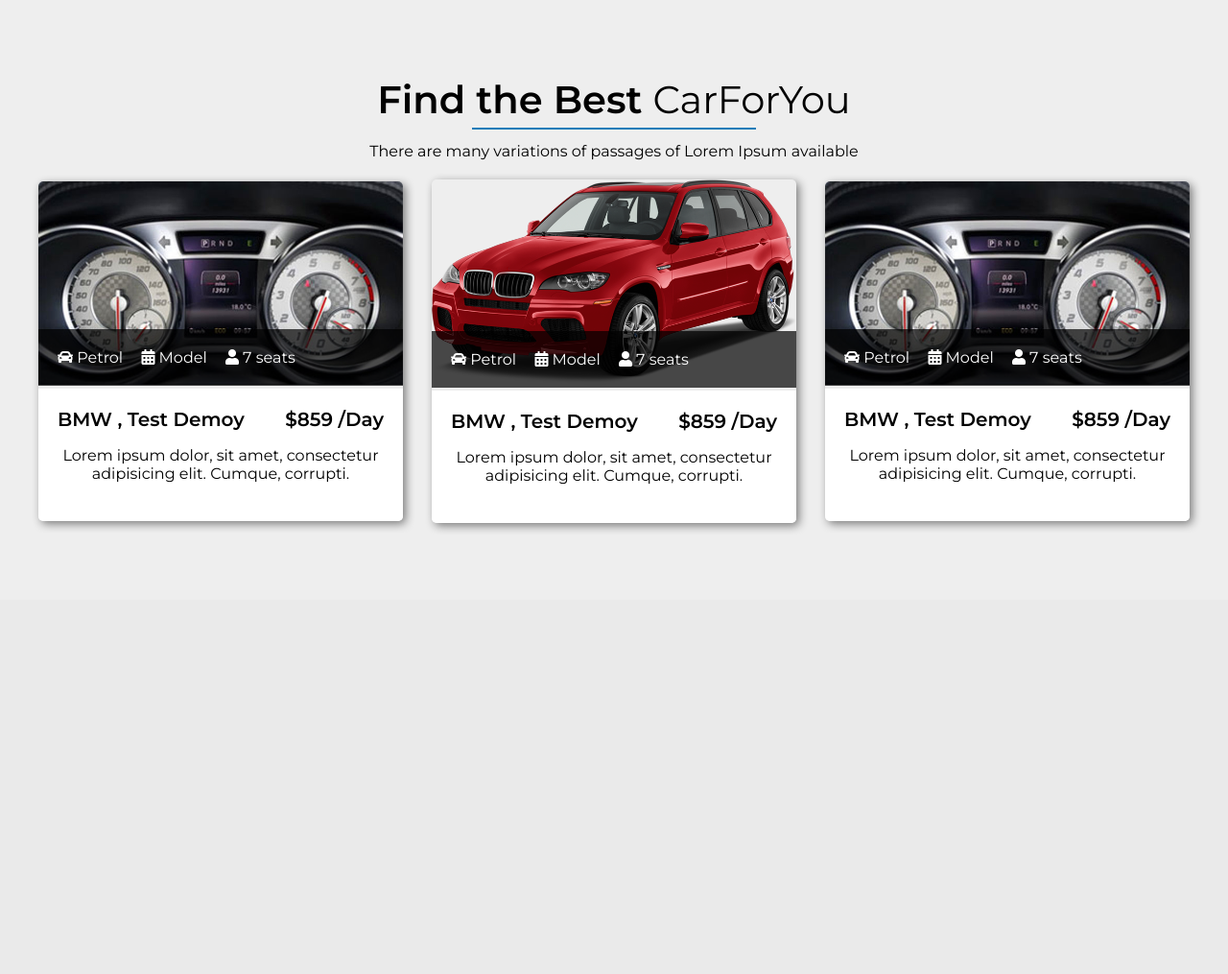
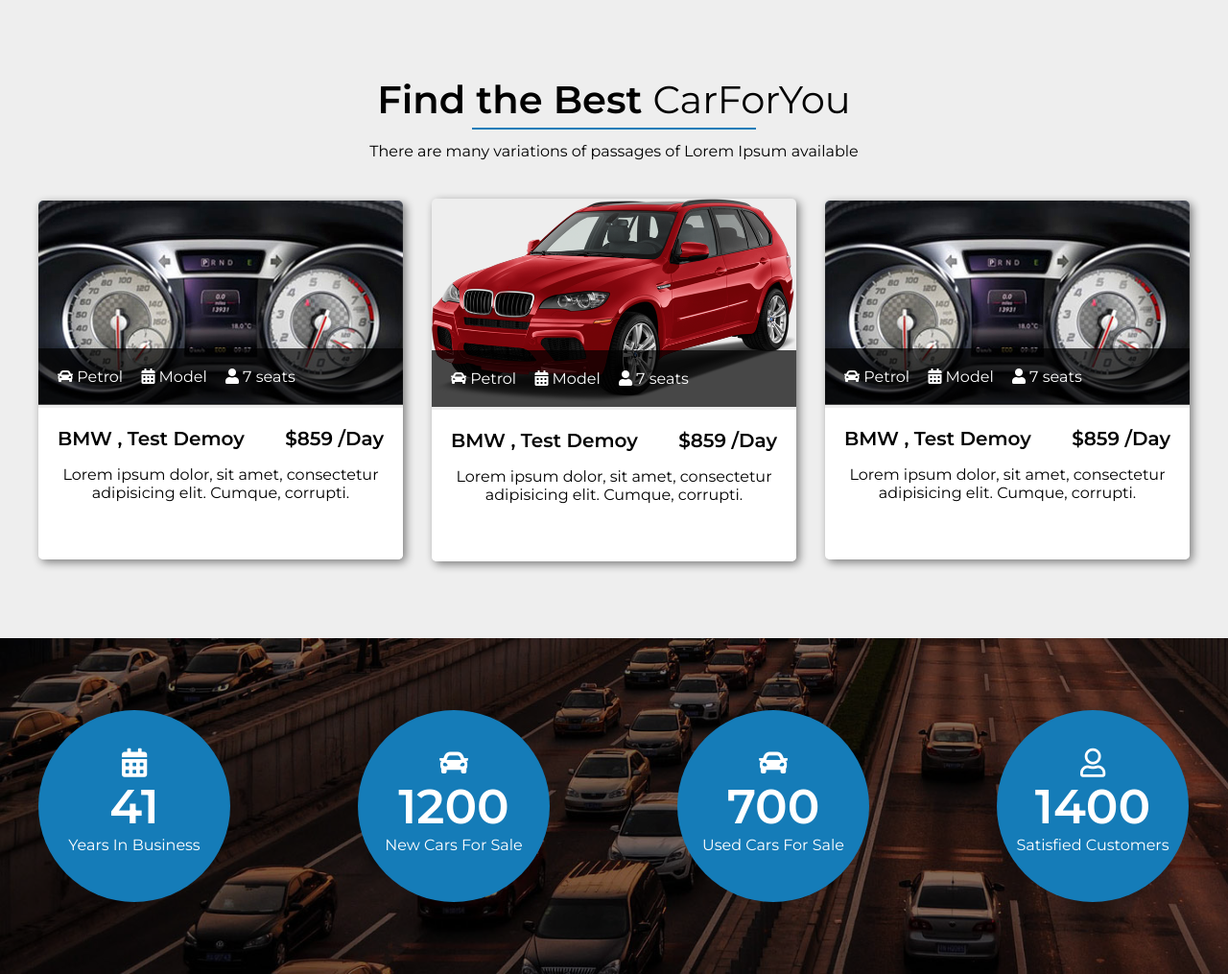
Before and after one commit to ashiqueabdullah/Car-rental-portal, a PHP site: page / in a window 1280 px wide. Shown: the part 762-1777 px from the top of the page at 96% size. Before the commit the page ends 1315 px from the top, so only its background shows below. Run offline with PHP 8.4, Linux system fonts and the light colour scheme.

Commit message:
countdown section done without responsive

```diff
--- a/css/style.css
+++ b/css/style.css
@@ -61,7 +61,7 @@ a{text-decoration: none;display: block;}
 .findCar h1{color: black;margin: 0px auto;font-weight: 600;font-size: 40px;margin-bottom: 20px;position: relative;}
 .findCar h1 span{font-weight: 400;}
 .findCar h1:before{background-color: #157CB8;height: 2px;width: 60%; position: absolute;content: "";left: 20%;top:110%;}
-.findCar p{text-align: center;margin-bottom: 20px;width: 100%;}
+.findCar p{text-align: center;margin-bottom: 40px;width: 100%;}
 .findCar a{display: block;}
 .findCar .carBox{border-radius: 5px; width: 380px;overflow: hidden;position: relative; box-shadow: 3px 3px 10px rgb(0 0 0 / 48%);}
 .findCar .customleftRight{margin-left: 30px;margin-right: 30px;}
@@ -77,3 +77,19 @@ a{text-decoration: none;display: block;}
 .findCar .carBox .cardetails .right h2{font-size: 20px;float: right;}
 .findCar .carBox .cardetails .bootms{clear: both;}
 .findCar .carBox .cardetails .bootms p{color: black;margin-top: 40px;}
+
+
+
+.coundown{background-image: url('../img/fun-facts-bg.jpg');background-size: cover;height: 350px;position: relative;z-index: 5;display: flex;flex-wrap: wrap;align-items: center;}
+.coundown:after{content:"";width: 100%;height:100%;position: absolute; background-color: rgba(0, 0, 0, .5);left:0;top:0;z-index: 10;}
+.coundown .coundownBox{animation-name:leftToright;animation-duration: 3s; z-index: 15;color: white;width: 200px;height: 200px;background-color: #157CB8;border-radius: 150px;text-align: center;margin-right: 133px;}
+@keyframes leftToright {
+	0%{margin-left: -100px;}
+	25%{margin-left: -50px;}
+	50%{margin-left: -10px;}
+	100%{margin-left: 0px;}
+}
+.coundown .mycnbox{margin-right: 0px;}
+.coundown .coundownBox i{font-size: 30px;margin-top: 40px;}
+.coundown .coundownBox h3{font-size: 50px;}
+.coundown .coundownBox p{}
--- a/index.php
+++ b/index.php
@@ -153,6 +153,32 @@ include_once "header.php";
         </div>
     </div>
 </div>
+
+
+<div class="coundown">
+    <div class="container">
+        <div class="coundownBox">
+            <i class="fas fa-calendar-alt"></i>
+            <h3 id="first"></h3>
+            <p>Years In Business</p>
+        </div>
+        <div class="coundownBox">
+            <i class="fas fa-car"></i>
+            <h3 id="second">1200+</h3>
+            <p>New Cars For Sale</p>
+        </div>
+        <div class="coundownBox">
+            <i class="fas fa-car"></i>
+            <h3 id="third">700+</h3>
+            <p>Used Cars For Sale</p>
+        </div>
+        <div class="coundownBox mycnbox">
+            <i class="far fa-user"></i>
+            <h3 id="fourth">600+</h3>
+            <p>Satisfied Customers</p>
+        </div>
+    </div>
+</div>
 <!--  ======================= End Find car Area ============================== -->
 <?php
 include_once "footer.php"
--- a/js/main.js
+++ b/js/main.js
@@ -1,4 +1,53 @@
 $(document).ready(function () {
 
+	var first=document.getElementById('first');
+	var second=document.getElementById('second');
+	var third=document.getElementById('third');
+	var fourth=document.getElementById('fourth');
+	var firstNumber=0;
+	var secondNumber=0;
+	var thirdNumber=0;
+	var fourthNumber=0;
+
+	function firstFunction(){
+		if(firstNumber<=40){
+			firstNumber++
+			first.innerHTML=firstNumber;
+			setTimeout(firstFunction,20);
+		}
+	}
+
+
+	function secondFunction(){
+		if(secondNumber<1200){
+			secondNumber=secondNumber+2;
+			second.innerHTML=secondNumber;
+			setTimeout(secondFunction,1);
+		}
+	}
+
+
+	function thirdFunction(){
+		if(thirdNumber<700){
+			thirdNumber=thirdNumber+2;
+			third.innerHTML=thirdNumber;
+			setTimeout(thirdFunction,1);
+		}
+	}
+
+
+	function fourthFunction(){
+		if(fourthNumber<1400){
+			fourthNumber=fourthNumber+2;
+			fourth.innerHTML=fourthNumber;
+			setTimeout(fourthFunction,1);
+		}
+	}
+
+
+	firstFunction();
+	secondFunction();
+	thirdFunction();
+	fourthFunction();
 
 });
```
